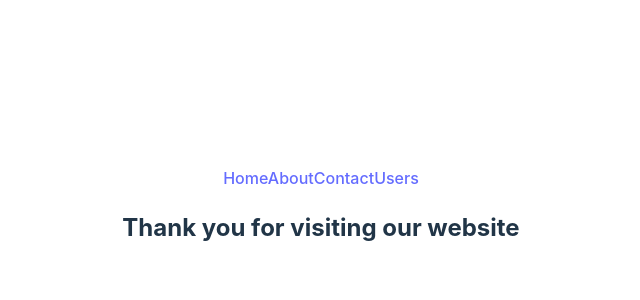
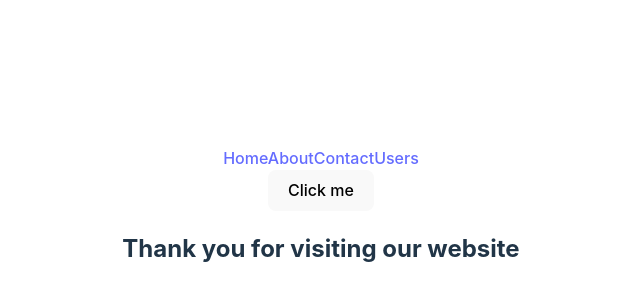
Before and after one commit to FojleTuhin/React_Router_Intro, a React (Vite) app: page / in a window 1280 px wide. Shown: the part 184-484 px from the top of the page, without its empty margins (319-959 px from the left). Built offline with nearby package versions, Linux system fonts and the light colour scheme.

Commit message:
add sweetalert

```diff
--- a/package.json
+++ b/package.json
@@ -15,7 +15,8 @@
     "react": "^18.2.0",
     "react-dom": "^18.2.0",
     "react-router-dom": "^6.22.3",
-    "sort-by": "^1.2.0"
+    "sort-by": "^1.2.0",
+    "sweetalert2": "^11.10.6"
   },
   "devDependencies": {
     "@types/react": "^18.2.64",
--- a/src/component/Home.jsx
+++ b/src/component/Home.jsx
@@ -1,14 +1,26 @@
 import { Outlet } from "react-router-dom";
 import Header from "./Header";
 import Footer from "./Footer";
+import Swal from "sweetalert2";
 
 
 const Home = () => {
+     const clickMe=()=>{
+        Swal.fire({
+            title: "The Internet?",
+            text: "That thing is still around?",
+            icon: "question"
+          });
+     }
+
     return (
         <div>
             <Header></Header>
 
             <Outlet></Outlet>
+
+
+            <button onClick={clickMe}>Click me</button>
 
             <Footer></Footer>
         </div>
```
Also changed, not shown: 1 other file (tests, documents, lock files or other folders).
